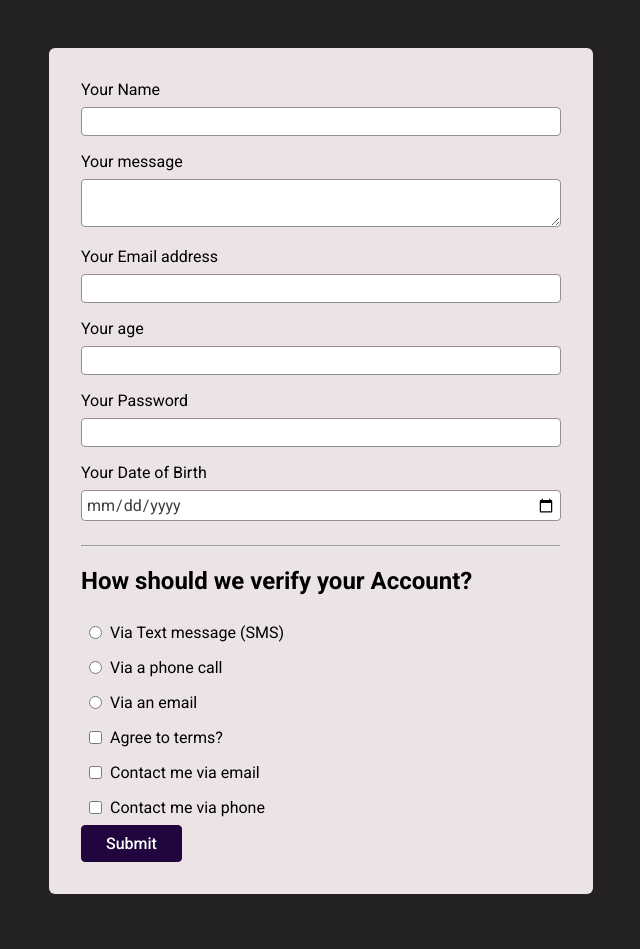
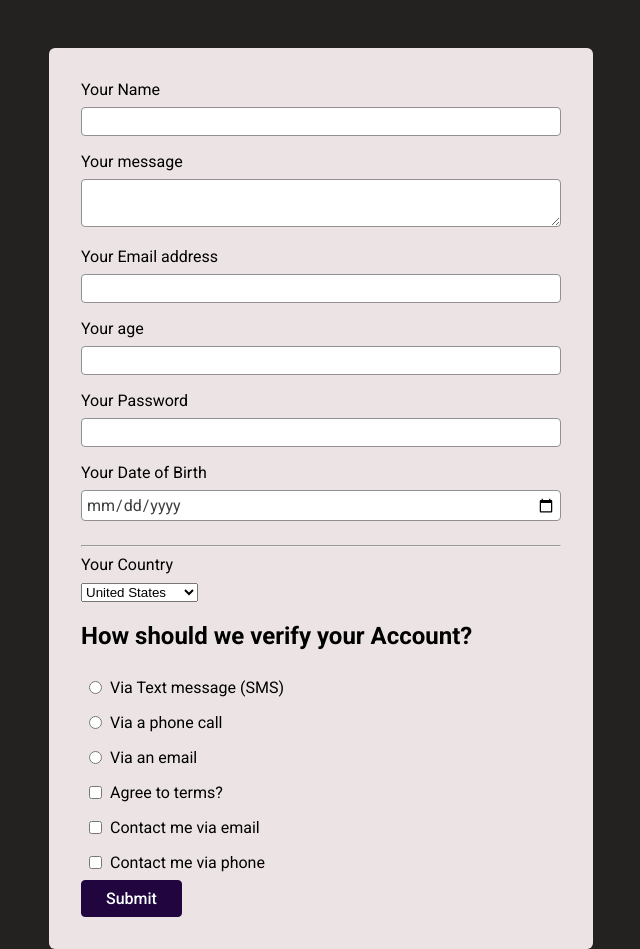
Before and after one commit to Hasrat270/HTML-Forms, a plain HTML site: page index.html in a window 1280 px wide. Shown: the whole page, without its empty margins (319-959 px from the left). Drawn offline with Linux system fonts and the light colour scheme.

Commit message:
Version 0.8

```diff
--- a/index.html
+++ b/index.html
@@ -33,6 +33,16 @@
       <input type="date" id="userdob" name="user-dob" />
 
       <hr />
+
+      <label for="usercountry">Your Country</label>
+      <select name="country" id="usercountry">
+        <option value="us">United States</option>
+        <option value="uk">United Kingdom</option>
+        <option value="ca">Canada</option>
+        <option value="au">Australia</option>
+        <option value="in">India</option>
+        <option value="other">Other</option>
+      </select>
 
       <h2>How should we verify your Account?</h2>
 
--- a/styles.css
+++ b/styles.css
@@ -26,6 +26,7 @@ textarea {
     border-radius: 4px;
     padding: 0.25rem;
     color: rgb(61, 63, 65);
+    resize: vertical;
 }
 
 input:focus,
```
